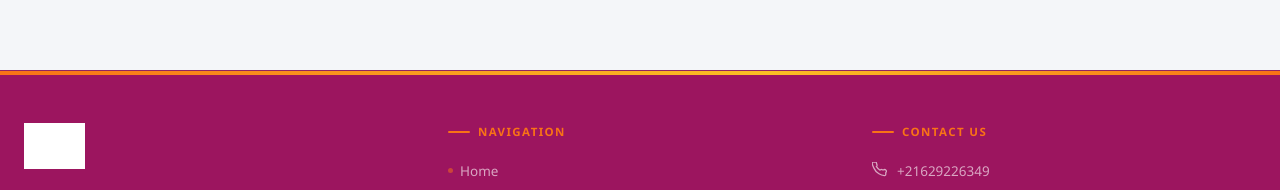
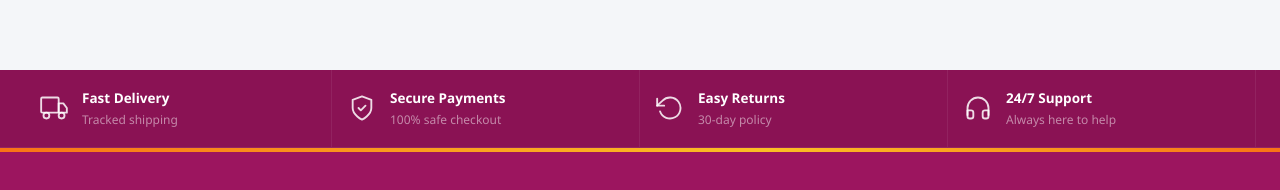
Before and after one commit to 44Anas44/BMSStore, a React (Vite) app in the folder client/: page /diagnostics in a window 1280 px wide. Shown: the part 719-909 px from the top of the page. Built offline with nearby package versions, Linux system fonts and the light colour scheme; no server answers; grey boxes are pictures that could not be loaded.

Commit message:
Update Footer.jsx

```diff
--- a/client/src/components/Footer.jsx
+++ b/client/src/components/Footer.jsx
@@ -112,7 +112,13 @@ const ColTitle = ({ children }) => (
   </p>
 )
 
-
+/* ── Trust bar items ─────────────────────────────────── */
+const trustItems = [
+  { icon: <TruckIcon />,      label: 'Fast Delivery',   sub: 'Tracked shipping' },
+  { icon: <ShieldIcon />,     label: 'Secure Payments', sub: '100% safe checkout' },
+  { icon: <RefreshIcon />,    label: 'Easy Returns',    sub: '30-day policy' },
+  { icon: <HeadphonesIcon />, label: '24/7 Support',    sub: 'Always here to help' },
+]
 
 /* ── Main Footer ─────────────────────────────────────── */
 export default function Footer() {
@@ -122,7 +128,15 @@ export default function Footer() {
       {/* Trust bar */}
       <div style={{background:'#8a1254',borderBottom:'1px solid rgba(255,255,255,0.08)'}}>
         <div style={{maxWidth:1280,margin:'0 auto',padding:'0 24px',display:'grid',gridTemplateColumns:'repeat(auto-fit,minmax(160px,1fr))',gap:'0'}}>
-
+          {trustItems.map(({ icon, label, sub }) => (
+            <div key={label} style={{display:'flex',alignItems:'center',gap:14,padding:'18px 16px',borderRight:'1px solid rgba(255,255,255,0.07)'}}>
+              <span style={{color:'rgba(255,255,255,0.85)',flexShrink:0}}>{icon}</span>
+              <div>
+                <div style={{fontWeight:700,fontSize:13.5,color:'#fff'}}>{label}</div>
+                <div style={{fontSize:12,color:'rgba(255,255,255,0.5)',marginTop:2}}>{sub}</div>
+              </div>
+            </div>
+          ))}
         </div>
       </div>
 
```
